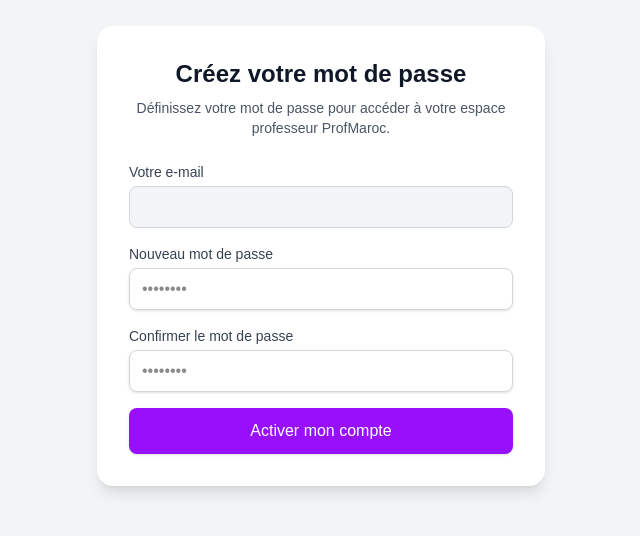
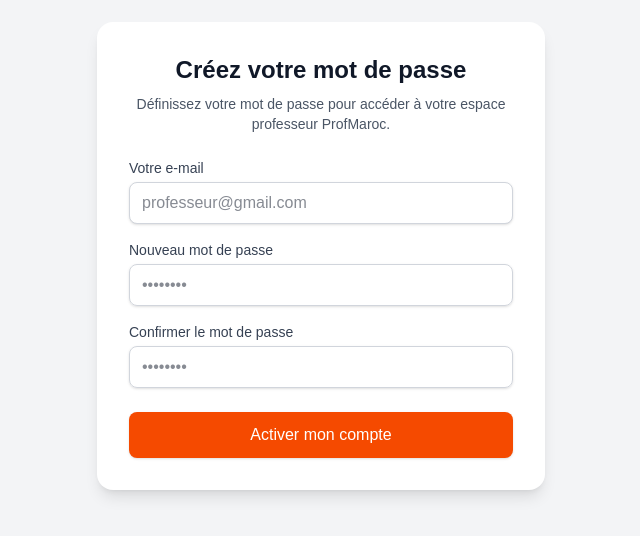
Before and after one commit to amaluy/moroccan-tutor-project-, a Next.js app: page /set-password in a window 1280 px wide. Shown: the part 144-680 px from the top of the page, without its empty margins (319-959 px from the left). Built offline with nearby package versions, Linux system fonts and the light colour scheme; no server answers.

Commit message:
la page de connexion bien faaite

```diff
--- a/app/set-password/page.tsx
+++ b/app/set-password/page.tsx
@@ -4,7 +4,6 @@ import { useState } from 'react';
 import { useSearchParams, useRouter } from 'next/navigation';
 import { createClient } from '@supabase/supabase-js';
 
-// Initialisation du client Supabase avec tes variables d'environnement
 const supabase = createClient(
   process.env.NEXT_PUBLIC_SUPABASE_URL!,
   process.env.NEXT_PUBLIC_SUPABASE_ANON_KEY!
@@ -14,8 +13,8 @@ export default function SetPasswordPage() {
   const searchParams = useSearchParams();
   const router = useRouter();
 
-  // Récupère l'e-mail passé dans l'URL (ex: /set-password?email=prof@gmail.com)
-  const email = searchParams.get('email');
+  const initialEmail = searchParams.get('email') || '';
+  const [email, setEmail] = useState(initialEmail);
 
   const [password, setPassword] = useState('');
   const [confirmPassword, setConfirmPassword] = useState('');
@@ -28,11 +27,12 @@ export default function SetPasswordPage() {
     setError('');
 
     if (!email) {
-      setError('E-mail manquant dans le lien.');
+      setError('Veuillez entrer une adresse e-mail.');
       setLoading(false);
       return;
     }
 
+    // Vérification que les deux mots de passe sont identiques
     if (password !== confirmPassword) {
       setError('Les mots de passe ne correspondent pas.');
       setLoading(false);
@@ -40,23 +40,17 @@ export default function SetPasswordPage() {
     }
 
     try {
-      // Mise à jour du professeur dans ta table Supabase (ex: table "professors")
-      // On enregistre son mot de passe et on active son compte
       const { error: dbError } = await supabase
         .from('professors')
-        .update({
-          password: password, // Note: en production, pense à le hacher (ex: bcrypt), pour l'instant tu peux tester en clair
-          is_active: true
-        })
+        .update({ password: password })
         .eq('email', email);
 
       if (dbError) throw dbError;
 
-      // Redirection vers le tableau de bord du professeur une fois validé
+      // Redirection immédiate vers le dashboard du professeur
       router.push('/prof/dashboard');
     } catch (err: any) {
       setError(err.message || 'Une erreur est survenue.');
-    } finally {
       setLoading(false);
     }
   };
@@ -82,9 +76,11 @@ export default function SetPasswordPage() {
             <label className="block text-sm font-medium text-gray-700">Votre e-mail</label>
             <input
               type="email"
-              value={email || ''}
-              disabled
-              className="mt-1 block w-full px-3 py-2 bg-gray-100 border border-gray-300 rounded-lg text-gray-500 cursor-not-allowed"
+              required
+              value={email}
+              onChange={(e) => setEmail(e.target.value)}
+              placeholder="professeur@gmail.com"
+              className="mt-1 block w-full px-3 py-2 bg-white border border-gray-300 rounded-lg shadow-sm focus:ring-orange-500 focus:border-orange-500 text-gray-900"
             />
           </div>
 
@@ -96,7 +92,7 @@ export default function SetPasswordPage() {
               placeholder="••••••••"
               value={password}
               onChange={(e) => setPassword(e.target.value)}
-              className="mt-1 block w-full px-3 py-2 border border-gray-300 rounded-lg shadow-sm focus:ring-purple-500 focus:border-purple-500"
+              className="mt-1 block w-full px-3 py-2 border border-gray-300 rounded-lg shadow-sm focus:ring-orange-500 focus:border-orange-500 text-gray-900"
             />
           </div>
 
@@ -108,16 +104,16 @@ export default function SetPasswordPage() {
               placeholder="••••••••"
               value={confirmPassword}
               onChange={(e) => setConfirmPassword(e.target.value)}
-              className="mt-1 block w-full px-3 py-2 border border-gray-300 rounded-lg shadow-sm focus:ring-purple-500 focus:border-purple-500"
+              className="mt-1 block w-full px-3 py-2 border border-gray-300 rounded-lg shadow-sm focus:ring-orange-500 focus:border-orange-500 text-gray-900"
             />
           </div>
 
           <button
             type="submit"
             disabled={loading}
-            className="w-full py-2.5 px-4 border border-transparent rounded-lg shadow-sm text-white bg-purple-600 hover:bg-purple-700 font-medium focus:outline-none focus:ring-2 focus:ring-offset-2 focus:ring-purple-500 disabled:opacity-50"
+            className="w-full py-2.5 px-4 border border-transparent rounded-lg shadow-sm text-white bg-orange-600 hover:bg-orange-700 font-medium focus:outline-none focus:ring-2 focus:ring-offset-2 focus:ring-orange-500 disabled:opacity-50 transition-colors mt-2"
           >
-            {loading ? 'Enregistrement...' : 'Activer mon compte'}
+            {loading ? 'Traitement en cours...' : 'Activer mon compte'}
           </button>
         </form>
       </div>
--- a/package.json
+++ b/package.json
@@ -16,6 +16,7 @@
     "next": "16.3.1",
     "react": "19.2.8",
     "react-dom": "19.2.8",
+    "react-google-recaptcha": "^3.1.0",
     "resend": "^6.24.0"
   },
   "devDependencies": {
@@ -23,6 +24,7 @@
     "@types/node": "^20",
     "@types/react": "^19",
     "@types/react-dom": "^19",
+    "@types/react-google-recaptcha": "^2.1.9",
     "eslint": "^9",
     "eslint-config-next": "16.3.1",
     "tailwindcss": "^4",
```
Also changed, not shown: 1 other file (tests, documents, lock files or other folders).
